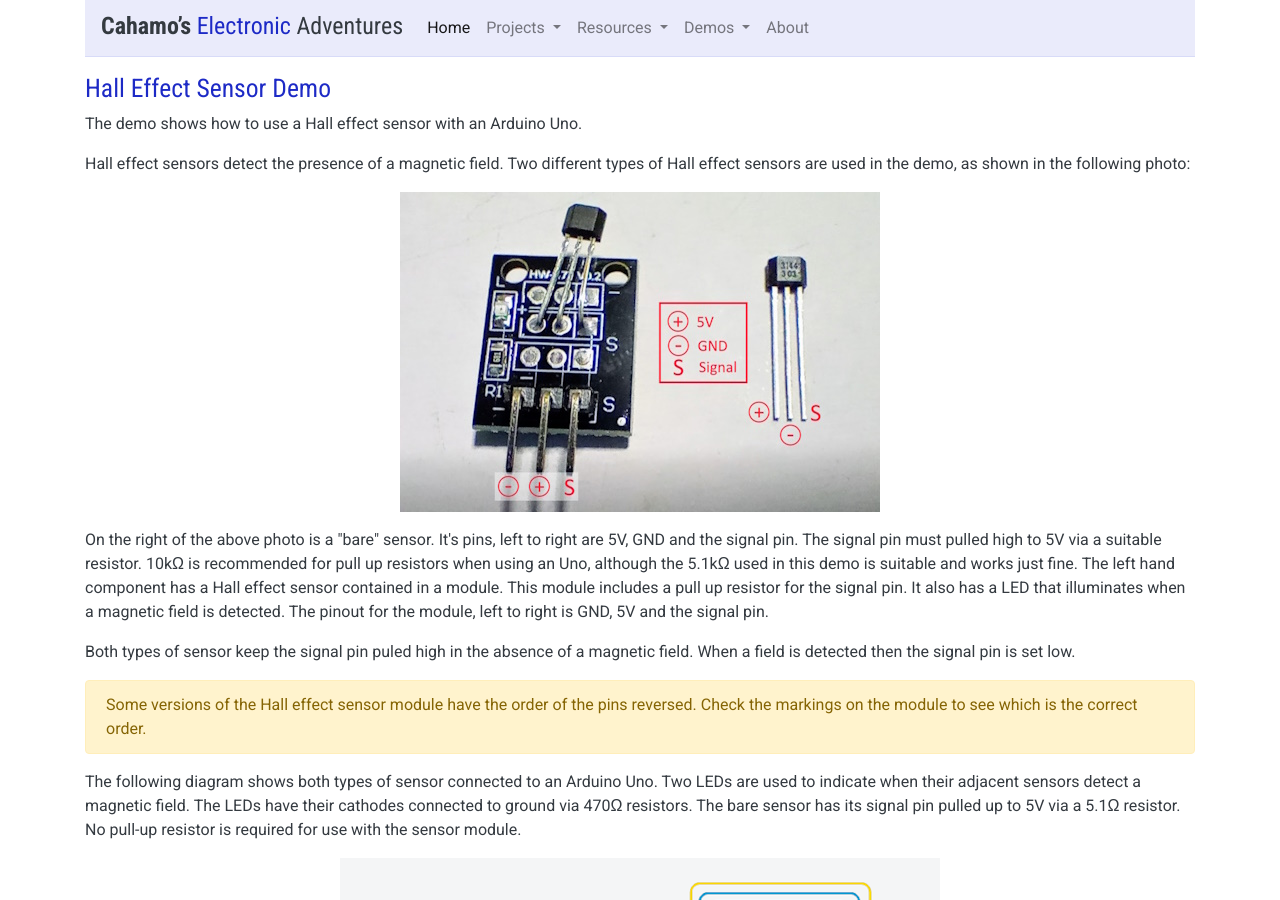
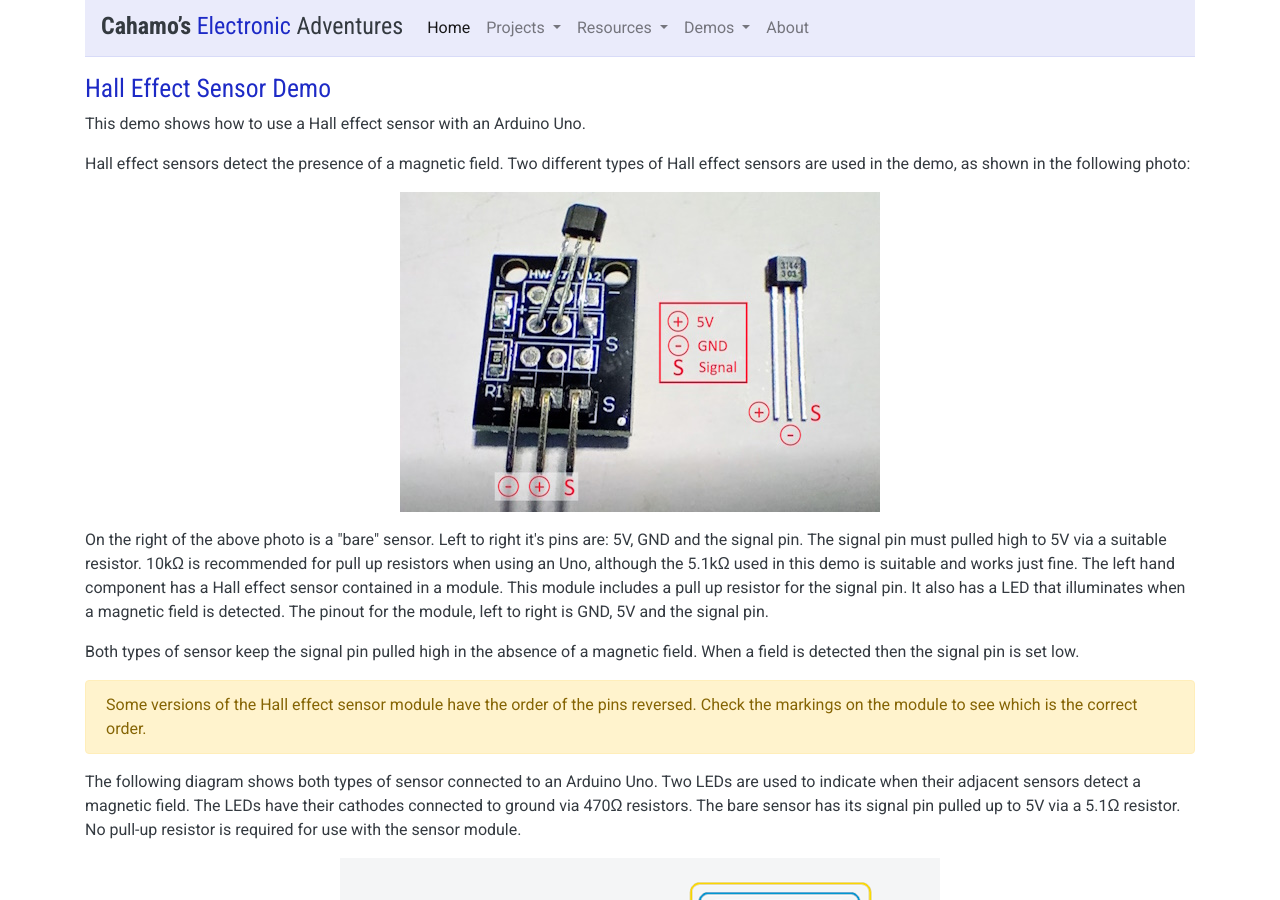
Before and after one commit to cahamo/cahamo.github.io, a Jekyll site: the page built from demos/hall-effect-sensor/index.html, in a window 1280 px wide and 900 px high. Built offline with Jekyll 4.4.1, drawn with Linux system fonts in a browser that asks for light colours; comment, search, counter and statistics services are not loaded; some of the changed text lies outside the part shown.

Commit message:
Fix errors & typos in Hall Effect Sensor Demo page

```diff
--- a/demos/hall-effect-sensor/index.html
+++ b/demos/hall-effect-sensor/index.html
@@ -4,15 +4,15 @@ title: "Hall Effect Sensor Demo"
 ---
 <h1>Hall Effect Sensor Demo</h1>
 
-<p>The demo shows how to use a Hall effect sensor with an Arduino Uno.</p>
+<p>This demo shows how to use a Hall effect sensor with an Arduino Uno.</p>
 
 <p>Hall effect sensors detect the presence of a magnetic field. Two different types of Hall effect sensors are used in the demo, as shown in the following photo:</p>
 
 <p><img class="img-fluid mx-auto d-block" src="/assets/img/demos/hall-effect-sensor/components_480x320.jpg" width="480" height="320" alt="Hall effect sensor components"></p>
 
-<p>On the right of the above photo is a &quot;bare&quot; sensor. It's pins, left to right are 5V, GND and the signal pin. The signal pin must pulled high to 5V via a suitable resistor. 10k&ohm; is recommended for pull up resistors when using an Uno, although the 5.1k&ohm; used in this demo is suitable and works just fine. The left hand component has a Hall effect sensor contained in a module. This module includes a pull up resistor for the signal pin. It also has a LED that illuminates when a magnetic field is detected. The pinout for the module, left to right is GND, 5V and the signal pin.</p>
+<p>On the right of the above photo is a &quot;bare&quot; sensor. Left to right it's pins are: 5V, GND and the signal pin. The signal pin must pulled high to 5V via a suitable resistor. 10k&ohm; is recommended for pull up resistors when using an Uno, although the 5.1k&ohm; used in this demo is suitable and works just fine. The left hand component has a Hall effect sensor contained in a module. This module includes a pull up resistor for the signal pin. It also has a LED that illuminates when a magnetic field is detected. The pinout for the module, left to right is GND, 5V and the signal pin.</p>
 
-<p>Both types of sensor keep the signal pin puled high in the absence of a magnetic field. When a field is detected then the signal pin is set low.</p>
+<p>Both types of sensor keep the signal pin pulled high in the absence of a magnetic field. When a field is detected then the signal pin is set low.</p>
 
 <p class="alert alert-warning">Some versions of the Hall effect sensor module have the order of the pins reversed. Check the markings on the module to see which is the correct order.</p>
 
@@ -57,7 +57,7 @@ title: "Hall Effect Sensor Demo"
     </tbody>
 </table>
 
-<p class="alert alert-info">The Uno digital pin connections above are arbitrary: any digital pins can be used providing the demo code is changed accordingly.</p>
+<p class="alert alert-info">The Uno digital pin connections used above are arbitrary: any digital pins can be used providing the demo code is changed accordingly.</p>
 
 <p>The demo source code is available from the <a href="https://github.com/cahamo/demo-projects/tree/main"><code>cahamo/demo-projects</code></a> repository on GitHub. The relevant code will be found in the <code>hall-effect-sensor--uno</code> directory. All the C++ code is in <a href="https://github.com/cahamo/demo-projects/blob/main/hall-effect-sensor--uno/src/main.cpp"><code>hall-effect-sensor--uno/src/main.cpp</code></a>.</p>
 
@@ -71,7 +71,7 @@ title: "Hall Effect Sensor Demo"
 
 <p><img class="img-fluid mx-auto d-block" src="/assets/img/demos/hall-effect-sensor/breadboard-800x400.png" width="800" height="400" alt="Hall effect sensor demo breadboards with and without a magnet"></p>
 
-<p class="alert alert-warning">&dagger; Hall effect sensors usually only detect a magnet when its poles are oriented in a certain way relative to the sensor. When the magnet show in the photo was turned around it was not detected.</p>
+<p class="alert alert-warning">&dagger; Hall effect sensors usually only detect a magnet when its poles are oriented in a certain way relative to the sensor. When the magnet shown in the photo was turned around it was not detected.</p>
 
 <p>Finally, here is a video of the demo in action:</p>
 
```
